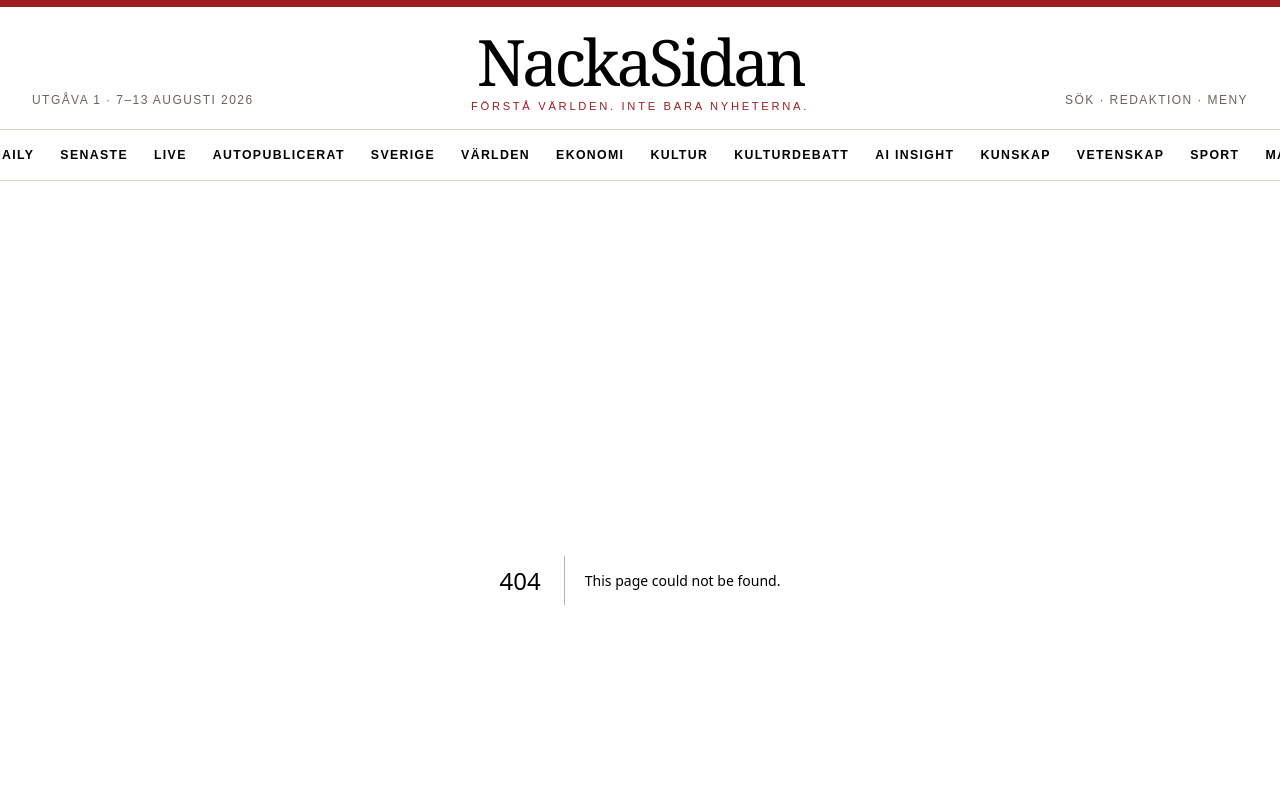
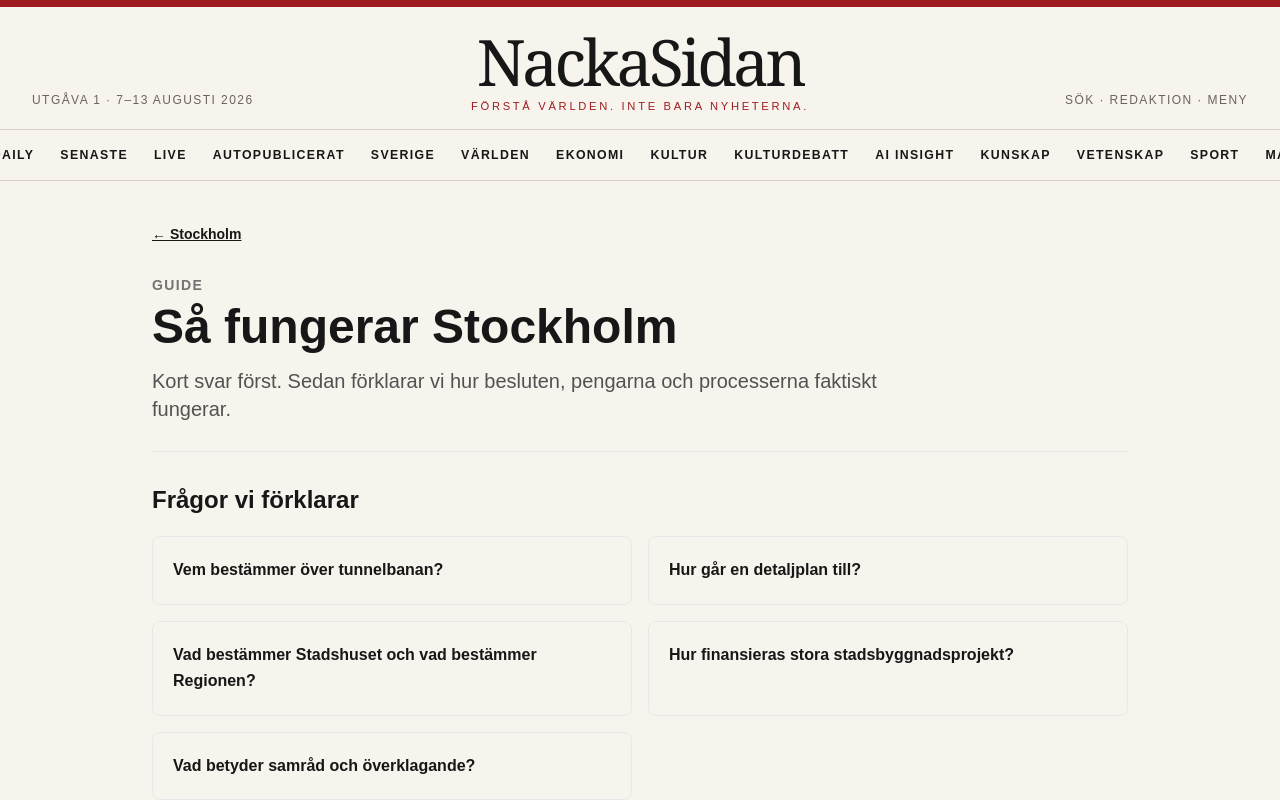
Before and after one commit to Djurgarden2019/NackaSidan-2026, a Next.js app: page /stockholm/sa-fungerar in a window 1280 px wide. Before the commit this address had no page. Shown: the top 800 px of the page. Built offline with nearby package versions, Linux system fonts and the light colour scheme.

Commit message:
Main 205: add Så fungerar Stockholm UI

```diff
--- /dev/null
+++ b/app/stockholm/sa-fungerar/page.tsx
@@ -0,0 +1,4 @@
+import Link from 'next/link';
+import { stockholmExplainers202, stockholmExplainerDesk202 } from '../../../content/stockholmExplainers202';
+export const metadata={title:'Så fungerar Stockholm | NackaSidan 2026'};
+export default function Page(){const published=stockholmExplainers202.filter(x=>x.status==='published');return <main className="mx-auto max-w-5xl px-4 py-10 sm:px-6"><Link href="/stockholm" className="text-sm font-semibold underline">← Stockholm</Link><header className="mt-7 border-b pb-7"><p className="text-sm font-bold uppercase tracking-widest text-neutral-500">Guide</p><h1 className="mt-2 text-5xl font-black">{stockholmExplainerDesk202.title}</h1><p className="mt-4 max-w-3xl text-xl text-neutral-600">Kort svar först. Sedan förklarar vi hur besluten, pengarna och processerna faktiskt fungerar.</p></header><section className="py-8"><h2 className="text-2xl font-black">Frågor vi förklarar</h2><div className="mt-5 grid gap-4 md:grid-cols-2">{stockholmExplainerDesk202.examples.map(q=><div key={q} className="rounded-lg border p-5 font-bold">{q}</div>)}</div></section><section className="border-t py-8"><h2 className="text-2xl font-black">Publicerade guider</h2>{published.length===0?<p className="mt-4 rounded-lg bg-neutral-100 p-5 text-neutral-600">Guider publiceras först när uppgifterna är verifierade mot aktuella källor.</p>:published.map(x=><article key={x.slug} className="mt-4 border-t pt-4"><h3 className="text-xl font-black">{x.question}</h3><p className="mt-2 text-neutral-600">{x.shortAnswer}</p></article>)}</section></main>}
```
